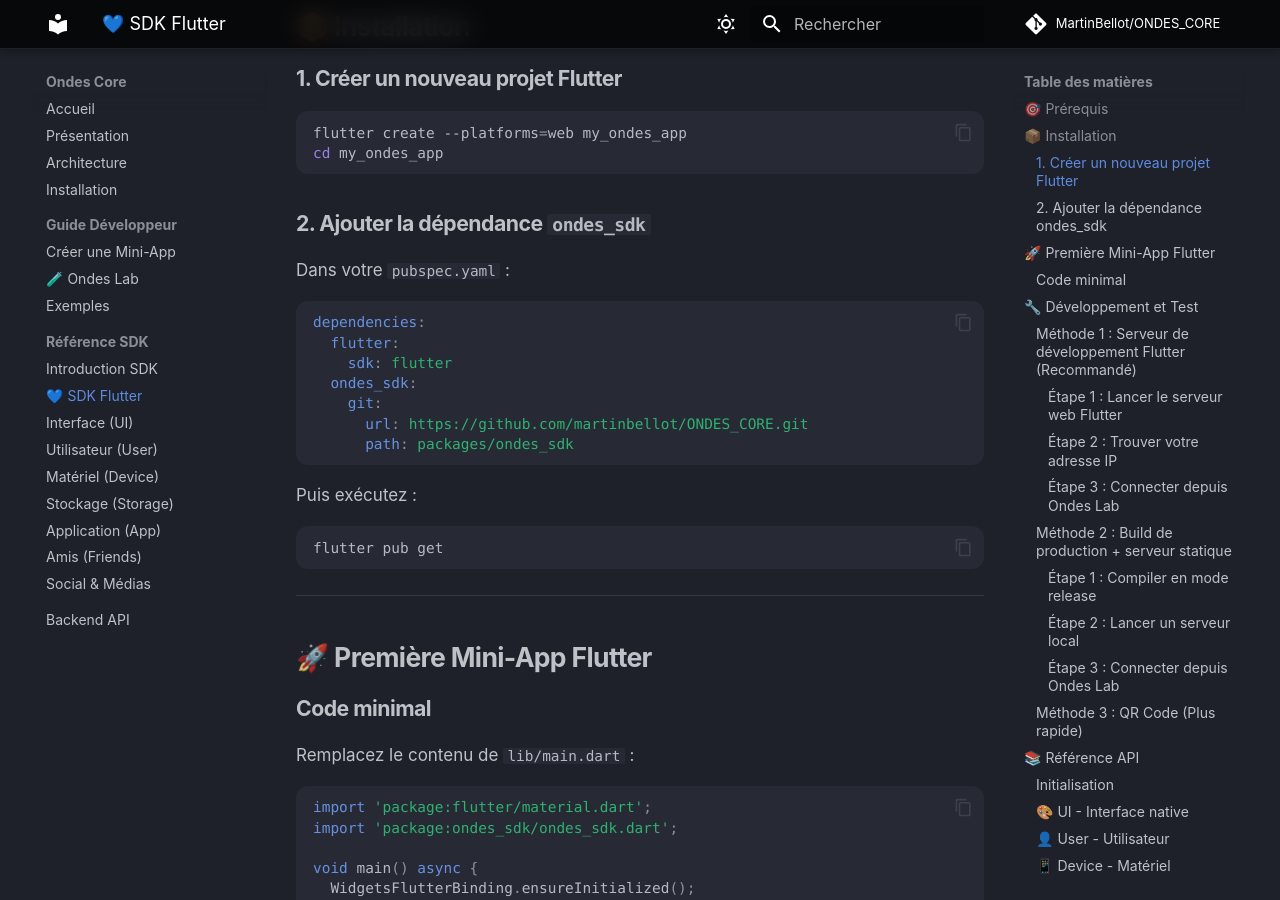
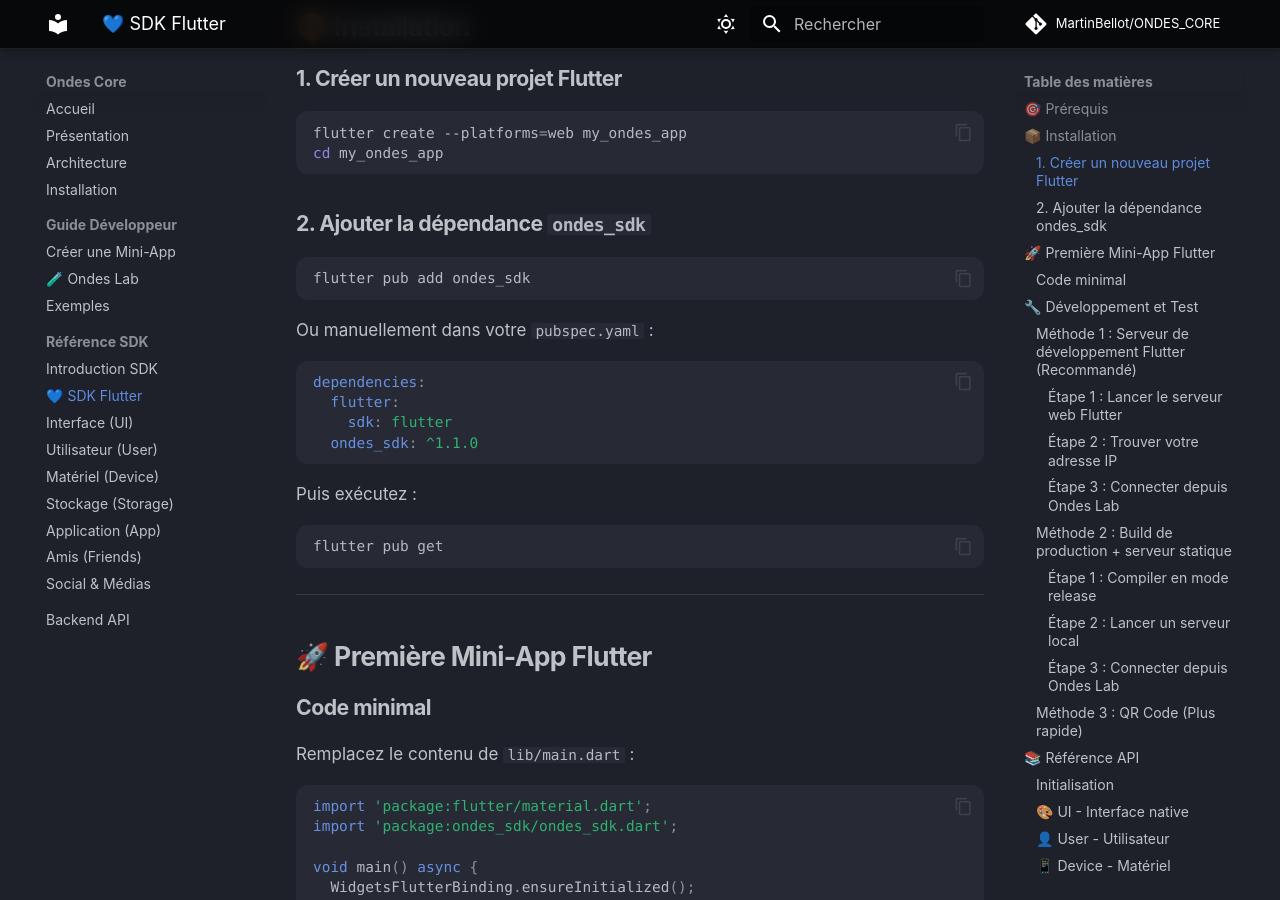
Before and after one commit to MartinBellot/ONDES_CORE, an MkDocs documentation site: the page built from docs/sdk/flutter.md, in a window 1280 px wide and 900 px high, scrolled down 623 px. Built offline with MkDocs 1.6.1 and Material for MkDocs 9.7.7, drawn with Linux system fonts in a browser that asks for light colours; comment, search, counter and statistics services are not loaded.

Commit message:
(+) fix bugs

````diff
--- a/docs/sdk/flutter.md
+++ b/docs/sdk/flutter.md
@@ -25,16 +25,17 @@
 
 ### 2. Ajouter la dépendance `ondes_sdk`
 
-Dans votre `pubspec.yaml` :
+```bash
+flutter pub add ondes_sdk
+```
+
+Ou manuellement dans votre `pubspec.yaml` :
 
 ```yaml
 dependencies:
   flutter:
     sdk: flutter
-  ondes_sdk:
-    git:
-      url: https://github.com/martinbellot/ONDES_CORE.git
-      path: packages/ondes_sdk
+  ondes_sdk: ^1.1.0
 ```
 
 Puis exécutez :
````
Also changed, not shown: README.md (+5 -15 lines), packages/ondes_sdk/README.md (+9 -10 lines).
